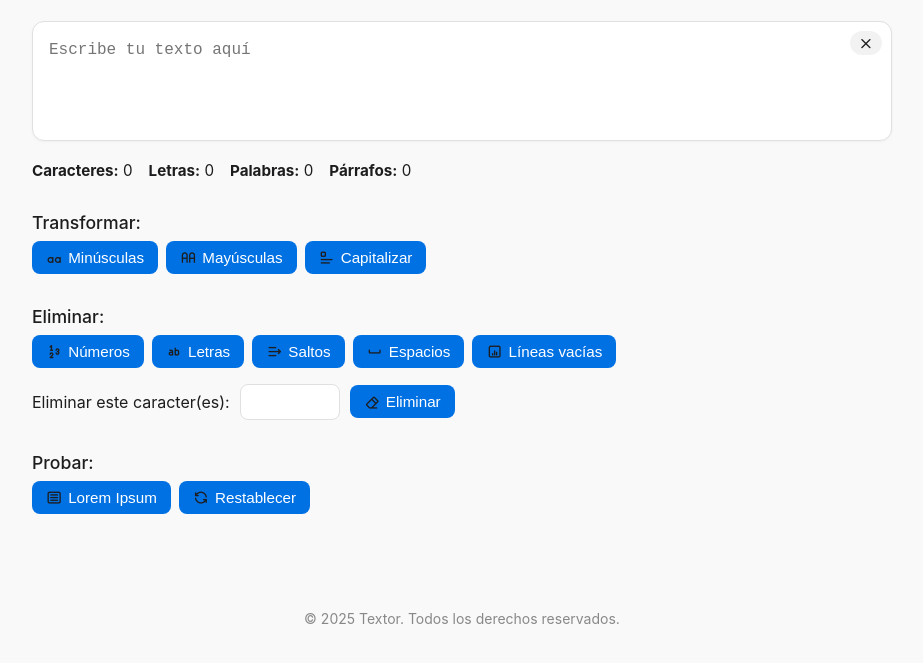
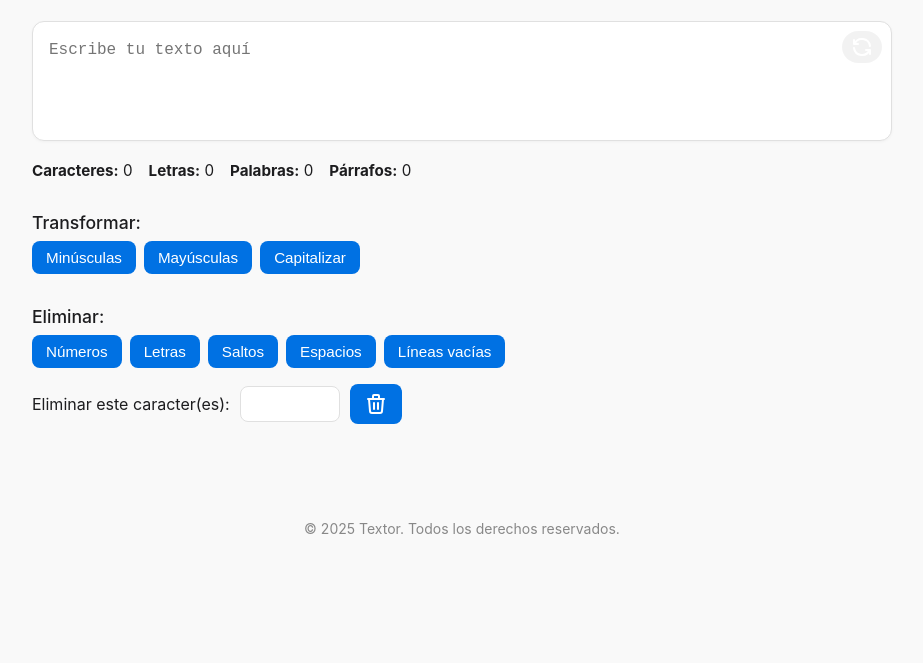
Before and after one commit to DarielsMtz/Textor, a plain HTML site: page index.html in a window 1280 px wide. Shown: the part 119-782 px from the top of the page, without its empty margins (178-1101 px from the left). Drawn offline with nearby package versions, Linux system fonts and the light colour scheme.

Commit message:
Añadir estilos para el botón de reinicio y mejorar la accesibilidad en el HTML

```diff
--- a/css/style.css
+++ b/css/style.css
@@ -3,6 +3,7 @@
   --text: #1d1d1f;
   --accent: #0071e3;
   --light-border: #e0e0e0;
+  --gray: #888;
 }
 
 * {
@@ -122,6 +123,11 @@ button:hover {
   background-color: rgba(0, 0, 0, 0.1);
 }
 
+.reset-btn svg:hover {
+  color: var(--gray);
+
+}
+
 .ti {
   font-size: 16px;
   stroke-width: 1.5;
--- a/index.html
+++ b/index.html
@@ -20,9 +20,6 @@
     <meta name="apple-mobile-web-app-title" content="Textor" />
     <title>Formatear Textos</title>
     <link rel="stylesheet" href="css/style.css" />
-    <link
-      href="https://unpkg.com/@tabler/icons@latest/iconfont/tabler-icons.min.css"
-      rel="stylesheet" />
     <script>
       document.addEventListener("contextmenu", (e) => e.preventDefault());
       document.addEventListener("keydown", (e) => {
@@ -44,8 +41,26 @@
         id="inputText"
         placeholder="Escribe tu texto aquí"
         oninput="autoResize(this)"></textarea>
-      <button class="reset-btn" onclick="resetText()">
-        <i class="ti ti-x"></i>
+      <button
+        class="reset-btn"
+        onclick="resetText()"
+        title="Restablecer"
+        aria-label="Restablecer">
+        <svg
+          class="icon refresh"
+          width="24"
+          height="24"
+          viewBox="0 0 24 24"
+          fill="none"
+          stroke="currentColor"
+          stroke-width="2"
+          stroke-linecap="round"
+          stroke-linejoin="round"
+          class="icon icon-tabler icons-tabler-outline icon-tabler-refresh">
+          <path stroke="none" d="M0 0h24v24H0z" fill="none" />
+          <path d="M20 11a8.1 8.1 0 0 0 -15.5 -2m-.5 -4v4h4" />
+          <path d="M4 13a8.1 8.1 0 0 0 15.5 2m.5 4v-4h-4" />
+        </svg>
       </button>
     </div>
 
@@ -66,44 +81,50 @@
 
     <div class="section-title">Transformar:</div>
     <div class="button-group">
-      <button onclick="transformToLower()">
-        <i class="ti ti-letter-case-lower"></i>Minúsculas
-      </button>
-      <button onclick="transformToUpper()">
-        <i class="ti ti-letter-case-upper"></i>Mayúsculas
-      </button>
-      <button onclick="capitalizeText()">
-        <i class="ti ti-text-caption"></i>Capitalizar
-      </button>
+      <button onclick="transformToLower()">Minúsculas</button>
+      <button onclick="transformToUpper()">Mayúsculas</button>
+      <button onclick="capitalizeText()">Capitalizar</button>
     </div>
 
     <div class="section-title">Eliminar:</div>
     <div class="button-group">
-      <button onclick="removeNumbers()">
-        <i class="ti ti-numbers"></i>Números
-      </button>
-      <button onclick="removeLetters()">
-        <i class="ti ti-alphabet-latin"></i>Letras
-      </button>
-      <button onclick="removeLineBreaks()">
-        <i class="ti ti-text-wrap-disabled"></i>Saltos
-      </button>
-      <button onclick="removeSpaces()">
-        <i class="ti ti-space"></i>Espacios
-      </button>
-      <button onclick="removeEmptyLines()">
-        <i class="ti ti-align-box-bottom-center"></i>Líneas vacías
-      </button>
+      <button onclick="removeNumbers()">Números</button>
+      <button onclick="removeLetters()">Letras</button>
+      <button onclick="removeLineBreaks()">Saltos</button>
+      <button onclick="removeSpaces()">Espacios</button>
+      <button onclick="removeEmptyLines()">Líneas vacías</button>
     </div>
 
     <div class="input-group">
       <label>Eliminar este caracter(es):</label>
       <input type="text" id="customChar" maxlength="10" />
-      <button onclick="removeCustomChars()">
-        <i class="ti ti-eraser"></i>Eliminar
+      <button
+        onclick="removeCustomChars()"
+        class="remove-btn"
+        title="Eliminar"
+        aria-label="Eliminar">
+        <svg
+          xmlns="http://www.w3.org/2000/svg"
+          width="24"
+          height="24"
+          viewBox="0 0 24 24"
+          fill="none"
+          stroke="currentColor"
+          stroke-width="2"
+          stroke-linecap="round"
+          stroke-linejoin="round"
+          class="icon icon-tabler icons-tabler-outline icon-tabler-trash">
+          <path stroke="none" d="M0 0h24v24H0z" fill="none" />
+          <path d="M4 7l16 0" />
+          <path d="M10 11l0 6" />
+          <path d="M14 11l0 6" />
+          <path d="M5 7l1 12a2 2 0 0 0 2 2h8a2 2 0 0 0 2 -2l1 -12" />
+          <path d="M9 7v-3a1 1 0 0 1 1 -1h4a1 1 0 0 1 1 1v3" />
+        </svg>
       </button>
     </div>
 
+    <!--
     <div class="section-title">Probar:</div>
     <div class="button-group">
       <button onclick="addLorem()">
@@ -113,6 +134,7 @@
         <i class="ti ti-refresh"></i>Restablecer
       </button>
     </div>
+    -->
 
     <footer>© 2025 Textor. Todos los derechos reservados.</footer>
     <script src="js/app.js"></script>
```
